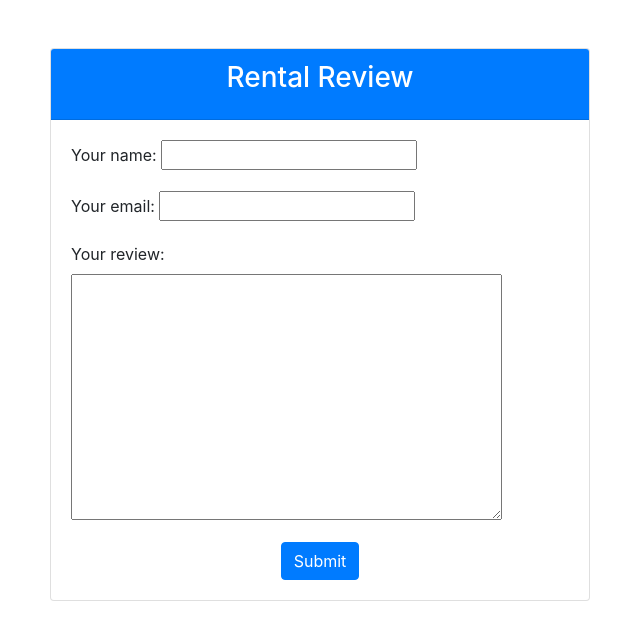
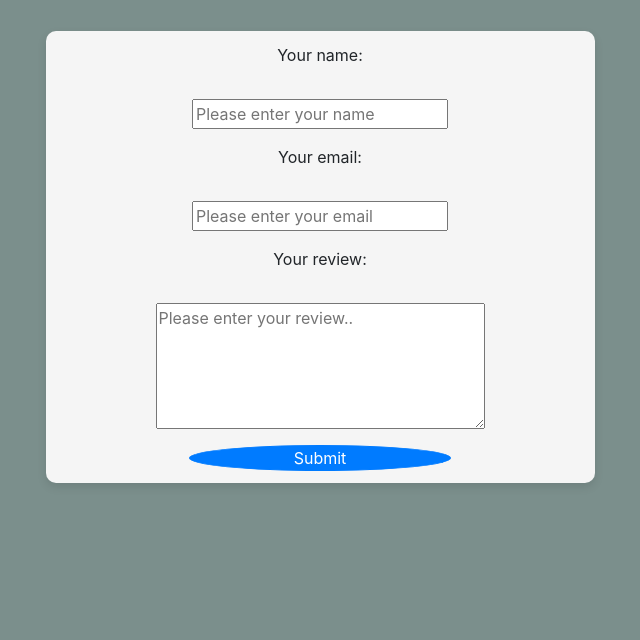
Before and after one commit to Xcheche/car-djangoform, a Django app: template cars/templates/cars/rental_review.html in a window 1280 px wide. Shown: the top 640 px of the page, without its empty margins (320-960 px from the left). Run offline with Django 5.2, Linux system fonts and the light colour scheme; the template is opened without the code that fills it: values that come from a table or form of the project are taken from there, others are empty; some libraries are stand-ins or nearby versions.

Commit message:
django form stylying and rendering

```diff
--- a/cars/forms.py
+++ b/cars/forms.py
@@ -2,10 +2,10 @@ from django import forms
 
 
 class ReviewForm(forms.Form):
-    name = forms.CharField(label="Your name", max_length=100)
-    email = forms.EmailField(label="Your email")
-    review = forms.CharField(label="Your review", widget=forms.Textarea)
-
+    name = forms.CharField(label="Your name", max_length=100,widget=forms.TextInput(attrs={'class': 'form','placeholder': 'Please enter your name',  'required': 'True'}))
+    email = forms.EmailField(label="Your email",widget=forms.TextInput(attrs={'class': 'form','placeholder': 'Please enter your email'}))
+    review = forms.CharField(label="Your review", widget=forms.Textarea(attrs={'class': 'form','placeholder': 'Please enter your review..','rows': 5,'cols': 30}))
+# widgets/attrs for styling with css or bootstrap
     # validation
     def clean_name(self):
         name = self.cleaned_data.get("name")
--- /dev/null
+++ b/cars/static/css/style.css
@@ -0,0 +1,40 @@
+
+form {
+    display: flex;
+    flex-direction: column;
+    align-items: center;
+    justify-content: column;
+    width: 90%;
+    margin: auto;
+    margin-top: 5%;
+    margin-bottom: 5%;
+    padding: 2%;
+    height: 45%;
+    background-color: #f5f5f5;
+    border-radius:10px; /* Rounded corners */
+    box-shadow: 0 4px 10px rgba(0, 0, 0, 0.1); /* Subtle shadow */
+    transition: transform 0.3s ease, background-color 0.3s ease; /* Smooth transition */
+    animation: fadeInScale 0.8s ease-in-out; /* Fade-in animation */
+}
+
+/* Hover effect */
+form:hover {
+    transform: scale(1.05); /* Slight scaling on hover */
+    background-color: #e0e0e0; /* Light background change on hover */
+}
+
+/* Keyframes for fade-in and scale-up animation */
+@keyframes fadeInScale {
+    0% {
+        opacity: 0;
+        transform: scale(0.9);
+    }
+    100% {
+        opacity: 1;
+        transform: scale(1);
+    }
+}
+
+body{
+    background-color: #02292385;
+}
--- a/cars/templates/cars/rental_review.html
+++ b/cars/templates/cars/rental_review.html
@@ -1,4 +1,5 @@
 <!DOCTYPE html>
+{% load static %}
 <html lang="en">
 <head>
     <meta charset="UTF-8">
@@ -6,10 +7,11 @@
     <title>Rental Review</title>
     <!-- Bootstrap CSS -->
     <link href="https://stackpath.bootstrapcdn.com/bootstrap/4.5.2/css/bootstrap.min.css" rel="stylesheet">
+    <link rel="stylesheet" href="{% static 'css/style.css' %}">
 </head>
 <body>
 
-<div class="container mt-5">
+{% comment %} <div class="container mt-5">
     <div class="row justify-content-center">
         <div class="col-md-6">
             <div class="card">
@@ -40,6 +42,20 @@
             </div>
         </div>
     </div>
+</div> {% endcomment %}
+
+<div class="container col-md-6 offset-md-3" >
+    <form action="" method="post">
+    {% csrf_token %}
+    {% for field in form %}
+
+    {{ field.label_tag }} <br>
+     {{ field }}</p>
+
+    {% endfor %}
+
+    <input type="submit" value="Submit"  class="btn btn-primary rounded-circle p-0" style="width: 50%; height: 50%;">
+</form>
 </div>
 
 <!-- Bootstrap JS and dependencies (optional) -->
--- a/cars/templates/cars/thank_you.html
+++ b/cars/templates/cars/thank_you.html
@@ -4,3 +4,4 @@
 {% endfor %}
 
 <h1>Thank you</h1>
+<a href="{% url 'rental_review' %}">Back To Home</a>
--- a/cars/urls.py
+++ b/cars/urls.py
@@ -2,6 +2,6 @@ from django.urls import path
 from . import views
 
 urlpatterns = [
-    path("rental_review/", views.rental_review, name="rental_review"),
-    path("thank_you/", views.thank_you, name="thank_you"),
+    path("", views.rental_review, name="rental_review"),
+    path("thank_you", views.thank_you, name="thank_you"),
 ]
--- a/config/urls.py
+++ b/config/urls.py
@@ -20,5 +20,5 @@ from django.urls import path, include
 
 urlpatterns = [
     path("admin/", admin.site.urls),
-    path("cars/", include("cars.urls")),
+    path("", include("cars.urls")),
 ]
```
Also changed, not shown: db.sqlite3.
